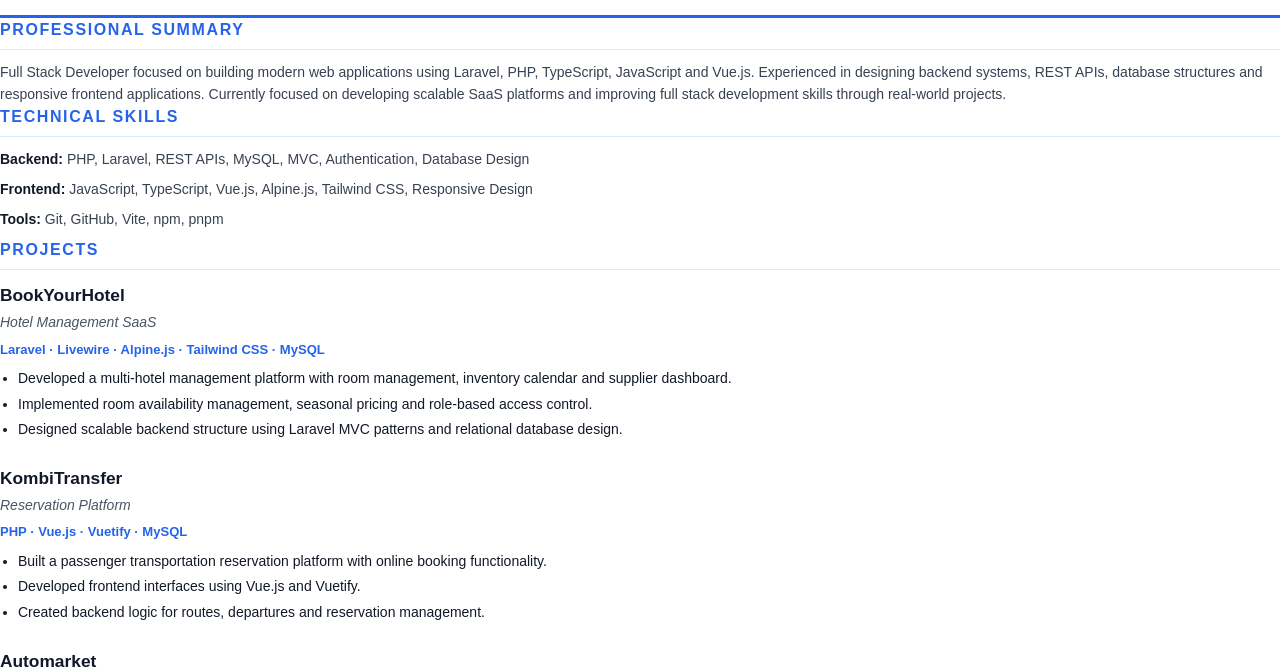
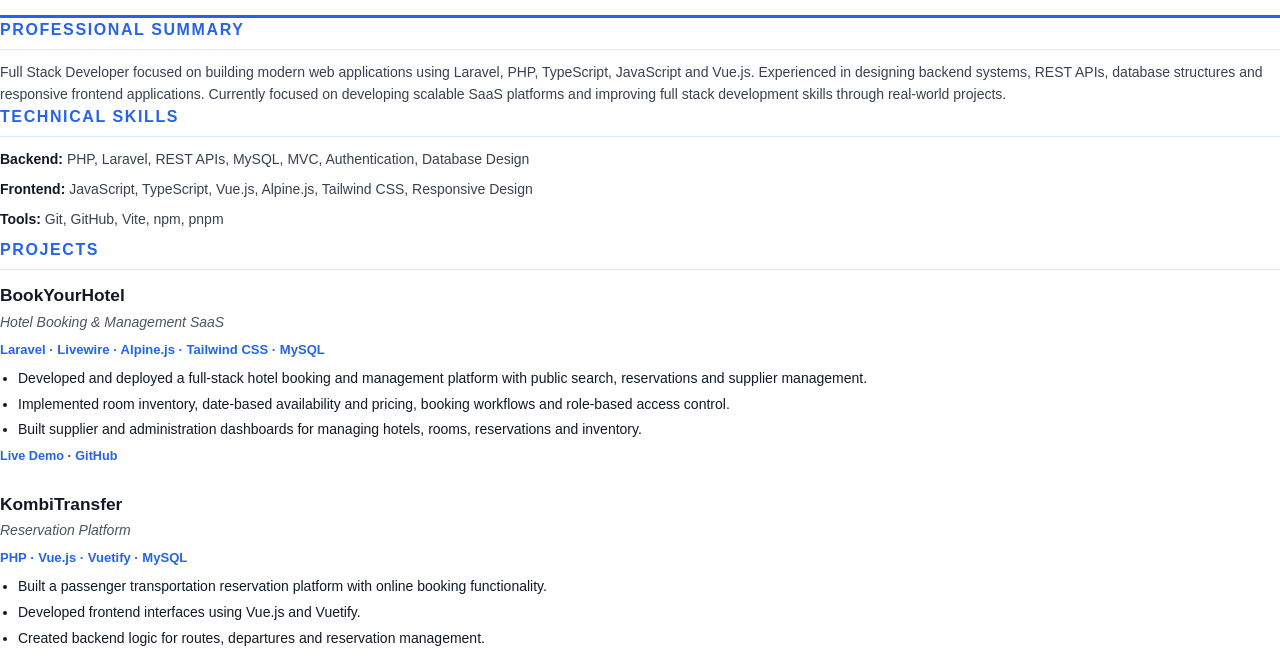
Before and after one commit to BojanDjurdjevic/portfolio, a website built with Vite: page cv/cv.html in a window 1280 px wide. Shown: the part 123-793 px from the top of the page. Built offline with nearby package versions, Linux system fonts and the light colour scheme.

Commit message:
Update BookYourHotel live links and CV

```diff
--- a/cv/cv.css
+++ b/cv/cv.css
@@ -6,7 +6,7 @@
 
     size:A4;
 
-    margin:18mm;
+    margin:0;
 
 }
 
@@ -267,6 +267,17 @@ li{
 }
 
 
+.project-links {
+    margin-top: 6px;
+    font-size: 9.5pt;
+    font-weight: 600;
+}
+
+.project-links a {
+    color: #2563eb;
+    text-decoration: none;
+}
+
 
 /* =========================
    EXPERIENCE
@@ -356,6 +367,8 @@ a{
     body{
 
         font-size:10pt;
+        padding: 18mm;
+        margin: 0;
 
     }
 
--- a/cv/cv.html
+++ b/cv/cv.html
@@ -134,43 +134,35 @@ Git, GitHub, Vite, npm, pnpm
 
 
 <div class="project">
-
-    <a href="https://github.com/BojanDjurdjevic/BokYourHotel" target="_blank">
-        <h4>
-            BookYourHotel
-        </h4>
-    </a>
-
-    <p class="project-role">
-        Hotel Management SaaS
-    </p>
-
+    <h4>BookYourHotel</h4>
+    <p class="project-role">Hotel Booking & Management SaaS</p>
 
     <p class="project-tech">
         Laravel · Livewire · Alpine.js · Tailwind CSS · MySQL
     </p>
 
-
     <ul>
-
         <li>
-            Developed a multi-hotel management platform with room management,
-            inventory calendar and supplier dashboard.
+            Developed and deployed a full-stack hotel booking and management
+            platform with public search, reservations and supplier management.
         </li>
 
         <li>
-            Implemented room availability management, seasonal pricing
-            and role-based access control.
+            Implemented room inventory, date-based availability and pricing,
+            booking workflows and role-based access control.
         </li>
 
         <li>
-            Designed scalable backend structure using Laravel MVC patterns
-            and relational database design.
+            Built supplier and administration dashboards for managing hotels,
+            rooms, reservations and inventory.
         </li>
-
     </ul>
 
-
+    <p class="project-links">
+        <a href="https://bookyourhotelapp.com/" target="_blank">Live Demo</a>
+        ·
+        <a href="https://github.com/BojanDjurdjevic/BookYourHotel" target="_blank">GitHub</a>
+    </p>
 </div>
 
 
--- a/src/data/projects.js
+++ b/src/data/projects.js
@@ -28,7 +28,7 @@ export default [
             "Multi-hotel management platform featuring room inventory, supplier dashboard, seasonal pricing and role management.",
 
         github:
-            "https://github.com/BojanDjurdjevic/BokYourHotel",
+            "https://github.com/BojanDjurdjevic/BookYourHotel",
 
         demo: "https://bookyourhotelapp.com/",
 
```
Also changed, not shown: 1 other file.
